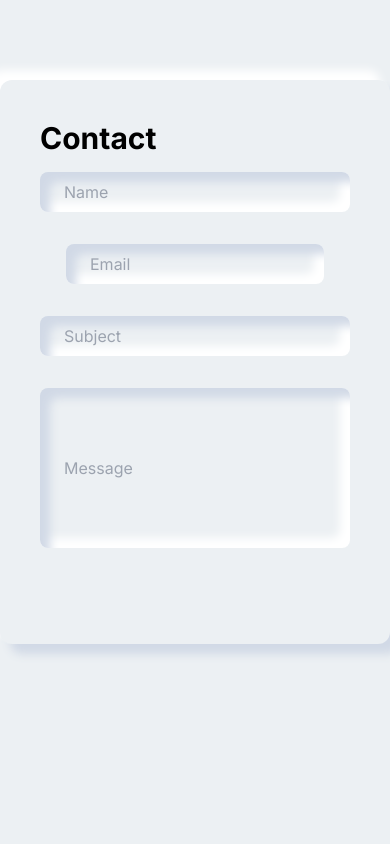
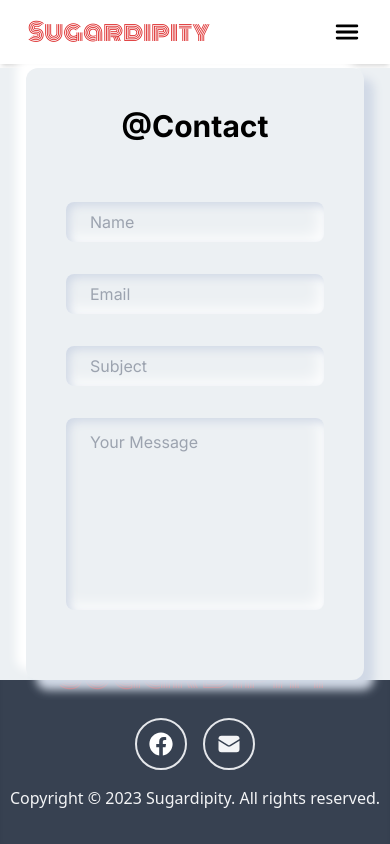
Before and after one commit to nocturnalhum/ecommerce, a Next.js app: page /contact in a window 390 px wide. Shown: the top 844 px of the page. Built offline with nearby package versions, Linux system fonts and the light colour scheme.

Commit message:
Debug: Box Shadow Inset Issue With Mobile Devices

```diff
--- a/pages/contact.jsx
+++ b/pages/contact.jsx
@@ -11,14 +11,16 @@ export default function Contact() {
   return (
     <>
       <Layout title='Contact'>
-        <div className='flex justify-center bg-[#ecf0f3] h-[950px] relative'>
-          <div className='container rounded-xl p-10 pb-20 bg-[#ecf0f3] shadow-form top-20 absolute z-[1]'>
-            <h1 className='text-3xl font-bold'>Contact</h1>
+        <div className='w-full flex justify-center bg-[#ecf0f3] h-full relative top-16 '>
+          <div className='max-w-2xl rounded-xl p-10 pb-20 bg-[#ecf0f3] shadow-form top-20'>
+            <h1 className='text-3xl font-bold flex justify-center mb-4'>
+              @Contact
+            </h1>
             <form
               action=''
               className='flex flex-col justify-center items-center w-full h-full'
             >
-              <div className='w-full h-10 pl-6 my-4 rounded-lg bg-[#ecf0f3] shadow-input focus:shadow-focus'>
+              <div className='w-full h-10 pl-6 my-4 rounded-lg bg-[#ecf0f3] shadow-input focus-within:shadow-focus'>
                 <input
                   type='text'
                   name='name'
@@ -26,12 +28,12 @@ export default function Contact() {
                   className='bg-[#ecf0f3]  border-none outline-none mt-2 bg-opacity-0'
                 />
               </div>
-              <div>
+              <div className='w-full h-10 pl-6 my-4 rounded-lg bg-[#ecf0f3] shadow-input focus-within:shadow-focus'>
                 <input
                   type='email'
                   name='email'
                   placeholder='Email'
-                  className='w-full h-10 pl-6 my-4 rounded-lg bg-[#ecf0f3] shadow-input focus:shadow-focus'
+                  className='bg-[#ecf0f3]  border-none outline-none mt-2 bg-opacity-0'
                 />
               </div>
               <div className='w-full h-10 pl-6 my-4 rounded-lg bg-[#ecf0f3] shadow-input focus-within:shadow-focus'>
@@ -42,12 +44,14 @@ export default function Contact() {
                   className='bg-[#ecf0f3]  border-none outline-none mt-2 bg-opacity-0'
                 />
               </div>
-              <input
-                type='text'
-                name='message'
-                placeholder='Message'
-                className='w-full h-40 pl-6 my-4 border-none outline-none rounded-lg bg-[#ecf0f3] shadow-input focus:shadow-focus'
-              />
+              <div className='w-full h-48  pl-6 my-4 rounded-lg bg-[#ecf0f3] shadow-input focus-within:shadow-focus'>
+                <textarea
+                  name='message'
+                  placeholder='Your Message'
+                  maxLength={217}
+                  className='bg-[#ecf0f3]  w-full h-44 py-2 border-none outline-none mt-1 bg-opacity-0 pr-6 resize-none overflow-hidden'
+                />
+              </div>
             </form>
           </div>
         </div>
--- a/tailwind.config.js
+++ b/tailwind.config.js
@@ -8,10 +8,10 @@ module.exports = {
     extend: {
       boxShadow: {
         form: '10px 10px 10px rgba(209, 217, 230, 1.0), -10px -10px 10px rgba(255,255,255, 1.0)',
+        focus:
+          'inset 4px 4px 4px rgba(209, 217, 230, 1.0), inset -4px -4px 4px rgba(255,255,255, 1.0)',
         input:
-          'inset 10px 10px 10px rgba(209, 217, 230, 1.0), inset -10px -10px 10px rgba(255,255,255, 1.0)',
-        focus:
-          'inset 4px 4px 4px rgba(209, 217, 230, 1.0), inset -4px -4px 16px rgba(255,255,255, 1.0)',
+          'inset 4px 4px 8px rgba(209, 217, 230, 1.0), inset -4px -4px 16px rgba(255,255,255, 1.0)',
       },
     },
   },
```
